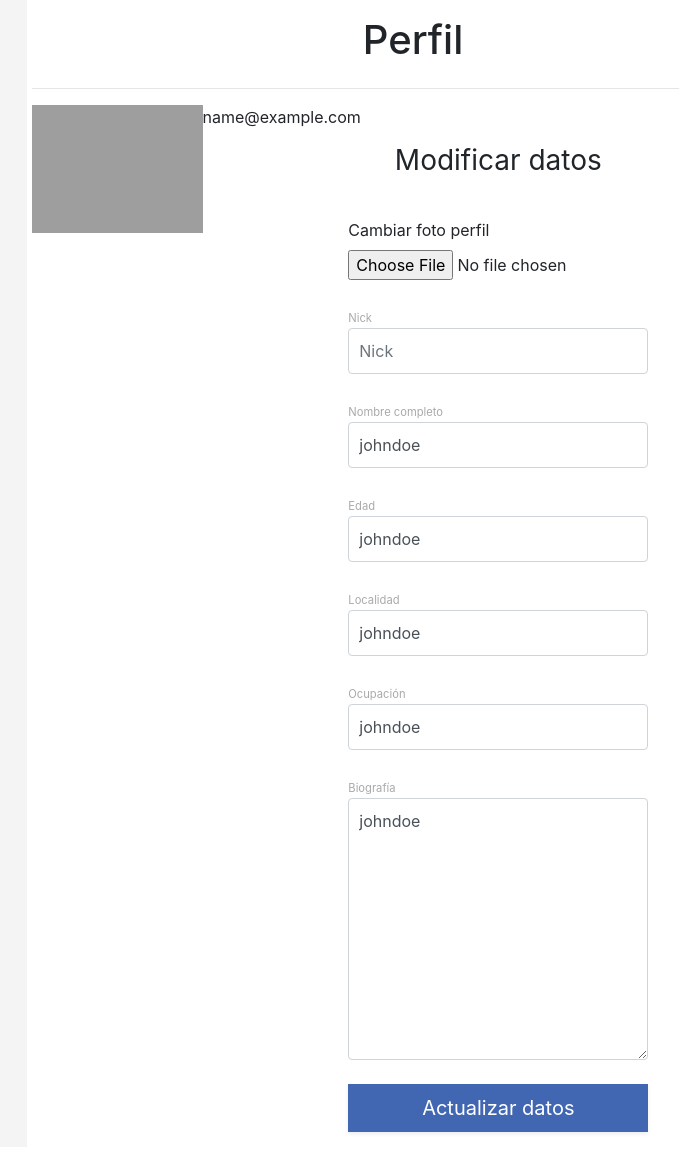
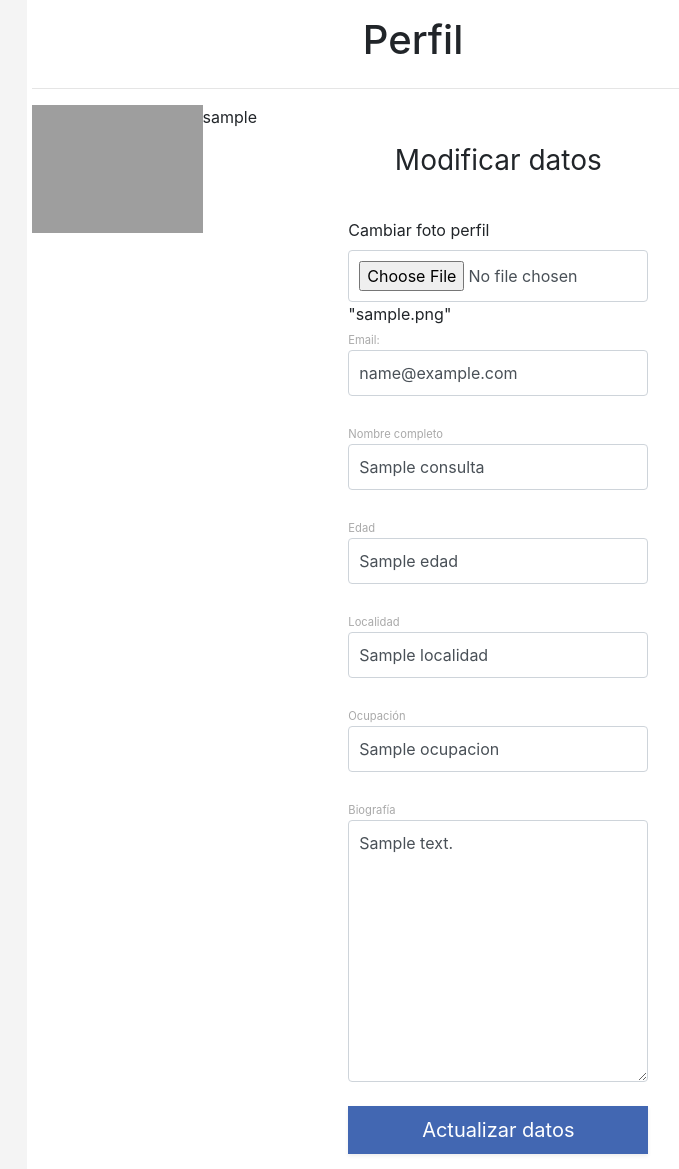
Before and after one commit to and-y93/feisbuc, a CodeIgniter app: the page made by application/views/perfil_view.php in a window 1280 px wide. Shown: the part 56-1225 px from the top of the page, without its empty margins (227-906 px from the left). Before the commit the page ends 1189 px from the top, so only its background shows below. Run offline with CodeIgniter, Linux system fonts and the light colour scheme; the template is opened without the code that fills it: most values are stand-ins (such as "Sample title", 1, 10 or a date in 2020); grey boxes are pictures that could not be loaded.

Commit message:
cambios funccionando sin comprobar foto en carpeta

```diff
--- a/application/views/perfil_view.php
+++ b/application/views/perfil_view.php
@@ -74,9 +74,11 @@
           <div class="perfil_datos">
 
             <?php
+           echo validation_errors();
           foreach ($consulta->result() as $row) {
+          echo $row->nick;
 
-              echo $row->email;
+        }
               $attributes = array('class' => 'form-signin');
               echo form_open_multipart('elfeisbuc_controller/formularioDatosUser', $attributes);
 
@@ -84,73 +86,67 @@
               <br>';
 
               echo '<label for="menssage_imagen">Cambiar foto perfil</label>
-                  <input type="file" class="form-control-file" name="foto_perfil"/><br>
-                  <span>Nick</span><br>';
+                  <input type="file" class="form-control" name="foto_perfil"/>"'.$row->foto_perfil.'"<br>
+                  <span>Email:</span><br>';
 
-              $datosNick = array(
-                'name'          => 'nick_perfil',
-                'value'         => $this->session->userdata("nick"),
+              $datosEmail = array(
+                'name'          => 'email_perfil',
+                'value'         => $row->email,
                 'class'         => 'form-control',
-                'placeholder'   => 'Nick'
+                'placeholder'   => 'Email'
               );
-              echo form_input($datosNick);?>
-              <br>
-              <span>Nombre completo</span>
-              <?php
+              echo form_input($datosEmail);
+              echo "<br><span>Nombre completo</span>";
+
               $datosNombre = array(
                 'name'          => 'nombre_perfil',
-                'value'         => 'johndoe',
+                'value'         =>  $row->nombre_completo,
                 'class'         => 'form-control',
                 'placeholder'   => 'Nombre completo'
               );
-              echo form_input($datosNombre);?>
-              <br>
-              <span>Edad</span>
-              <?php
+              echo form_input($datosNombre);
+              echo " <br><span>Edad</span>";
+
               $datosEdad = array(
                 'name'          => 'edad_perfil',
-                'value'         => 'johndoe',
+                'value'         =>  $row->edad,
                 'class'         => 'form-control',
                 'placeholder'   => 'Edad'
               );
-              echo form_input($datosEdad);?>
-              <br>
-              <span>Localidad</span>
-              <?php
+              echo form_input($datosEdad);
+              echo "<br><span>Localidad</span>";
+
               $datosLocalidad = array(
                 'name'          => 'localidad_perfil',
-                'value'         => 'johndoe',
+                'value'         =>  $row->localidad,
                 'class'         => 'form-control',
                 'placeholder'   => 'Localidad'
               );
-              echo form_input($datosLocalidad);?>
-              <br>
-              <span>Ocupación</span>
-              <?php
+              echo form_input($datosLocalidad);
+              echo "<br><span>Ocupación</span>";
+
               $datosOcupacion = array(
                 'name'          => 'ocupacion_perfil',
-                'value'         => 'johndoe',
+                'value'         =>  $row->ocupacion,
                 'class'         => 'form-control',
                 'placeholder'   => 'Ocupación'
               );
-              echo form_input($datosOcupacion);?>
-              <br>
-              <span>Biografía</span>
-              <?php
+              echo form_input($datosOcupacion);
+              echo "<br><span>Biografía</span>";
+
                 $datosBiografia = array(
                   'name'          => 'biografia_perfil',
-                'value'         => 'johndoe',
+                  'value'         =>  $row->biografia,
                   'class'         => 'form-control',
                   'placeholder'   => 'Biografía'
                 );
                 echo form_textarea($datosBiografia);
-            } ?>
+
+            ?>
               <br>
 
               <button class="btn btn-lg btn-feisbuk btn-block rounded-0 shadow-sm" type="submit">Actualizar datos</button>
-              <?php echo validation_errors(); ?>
             </form>
-
           </div>
         </div>
       </div>
```
Also changed, not shown: application/controllers/elfeisbuc_controller.php (+26 -23 lines), application/models/elfeisbuc_modelo.php (+15 -5 lines), uploads/gato22.jpg (added), uploads/gato23.jpg (added), uploads/gato31.jpg (added). Lines whose indentation alone changed are shown as unchanged.
